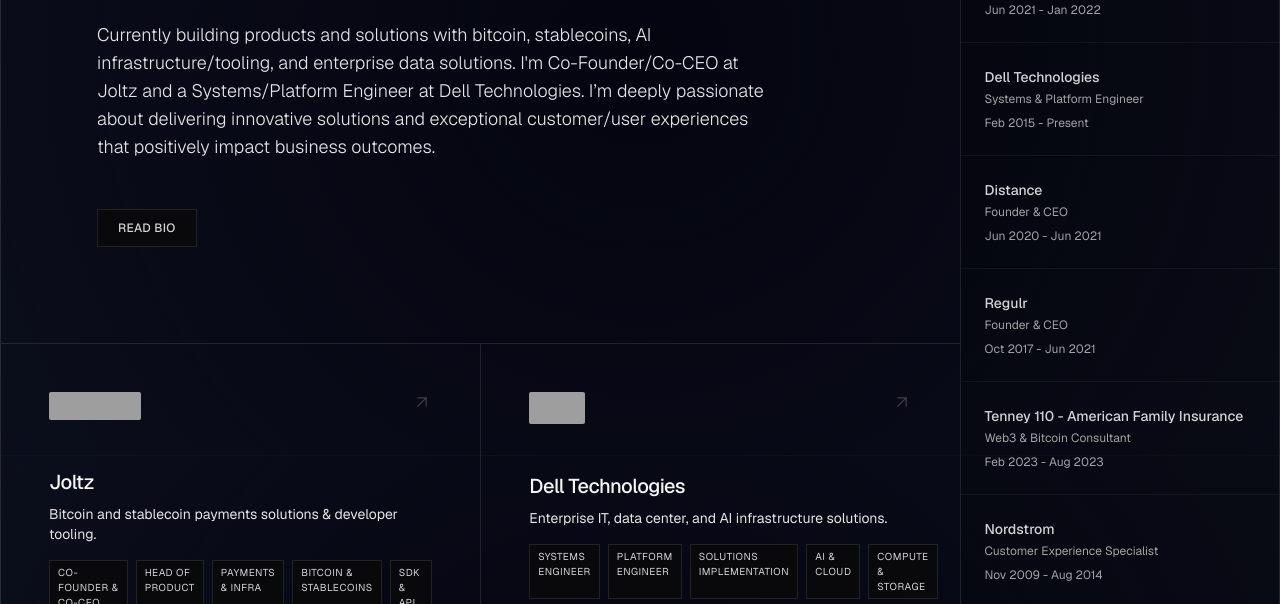
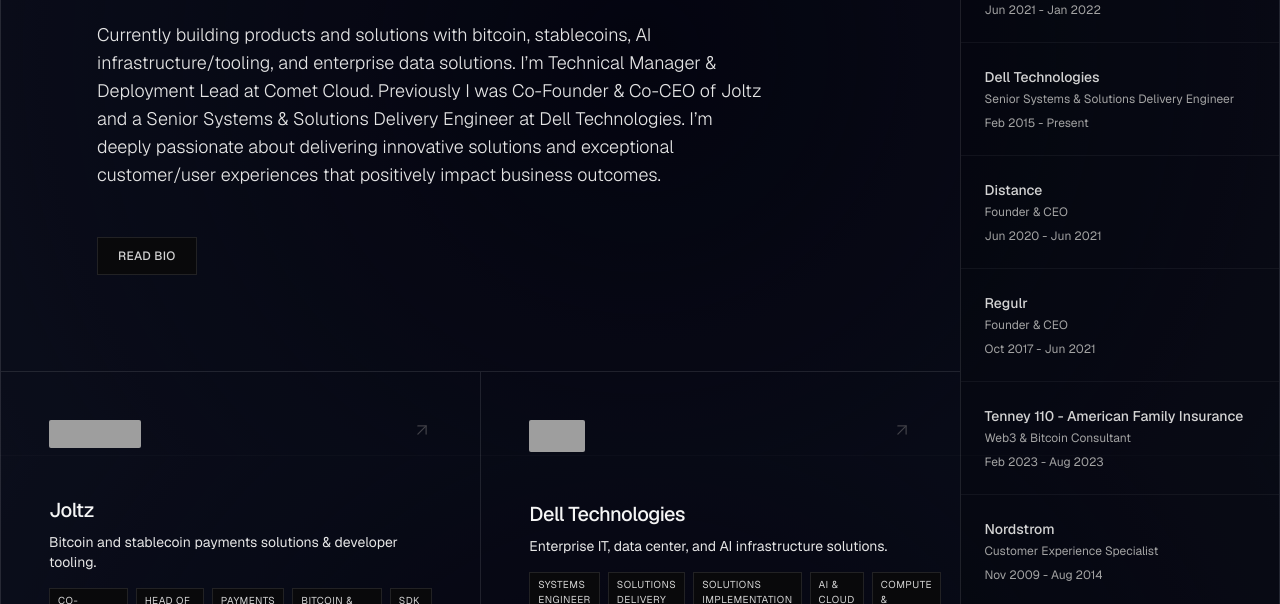
Before and after one commit to Regulr3/Dodge-Personal-Website, a plain HTML site: page _deploy/about.html in a window 1280 px wide. Shown: the part 345-949 px from the top of the page. Drawn offline with nearby package versions, Linux system fonts and the light colour scheme; grey boxes are pictures that could not be loaded; a script that the page names is missing.

Commit message:
Use one Dell title everywhere: Senior Systems & Solutions Delivery Engineer
Also corrects the About intro, which still described Joltz and Dell as current roles.

Co-Authored-By: Claude Opus 5.5 <noreply@anthropic.com>
Claude-Session: https://claude.ai/code/session_01AokSXvnsLy4tXedANpkh6m

```diff
--- a/_deploy/about.html
+++ b/_deploy/about.html
@@ -120,7 +120,7 @@
               <h2 class="md:text-3xl text-2xl font-semibold text-emerald-400 tracking-tight font-geist">
                 PRODUCT, TECHNOLOGY, &amp; STARTUP SPECIALIST
               </h2>
-              <p class="leading-relaxed md:text-lg text-base font-light text-neutral-200 font-geist max-w-2xl" style="">Currently building products and solutions with bitcoin, stablecoins, AI infrastructure/tooling, and enterprise data solutions. I'm Co-Founder/Co-CEO at Joltz and a Systems/Platform Engineer at Dell Technologies. I&rsquo;m deeply passionate about delivering innovative solutions and exceptional customer/user experiences that positively impact business outcomes.</p>
+              <p class="leading-relaxed md:text-lg text-base font-light text-neutral-200 font-geist max-w-2xl" style="">Currently building products and solutions with bitcoin, stablecoins, AI infrastructure/tooling, and enterprise data solutions. I&rsquo;m Technical Manager &amp; Deployment Lead at Comet Cloud. Previously I was Co-Founder &amp; Co-CEO of Joltz and a Senior Systems &amp; Solutions Delivery Engineer at Dell Technologies. I&rsquo;m deeply passionate about delivering innovative solutions and exceptional customer/user experiences that positively impact business outcomes.</p>
 
               <div class="pt-6 flex gap-4">
                 <a href="#about" class="inline-flex items-center gap-2 uppercase transition-colors hover:border-white/30 hover:text-white text-xs font-medium text-neutral-300 tracking-wide font-geist bg-zinc-950 border-white/10 border pt-2.5 pr-5 pb-2.5 pl-5">
@@ -180,7 +180,7 @@
                   SYSTEMS ENGINEER
                 </span>
                 <span class="text-[10px] uppercase text-neutral-300 tracking-wider font-geist bg-zinc-950 border-white/10 border pt-1 pr-2 pb-1 pl-2">
-                  PLATFORM ENGINEER
+                  SOLUTIONS DELIVERY
                 </span>
                 <span class="text-[10px] uppercase text-neutral-300 tracking-wider font-geist bg-zinc-950 border-white/10 border pt-1 pr-2 pb-1 pl-2">
                   SOLUTIONS IMPLEMENTATION
@@ -310,7 +310,7 @@
                 </p>
                 <p class="text-neutral-200 font-geist" style="">
                   I'm proud to possess a unique range of skills and experience
-                  from my 11+ years as a Systems &amp; Platform Engineer at Dell
+                  from my 11+ years as a Senior Systems &amp; Solutions Delivery Engineer at Dell
                   Technologies where I help lead enterprise-scale deployments of
                   NVIDIA GB200/300 AI clusters, a broad range of
                   compute/storage/and networking infrastructure spanning
@@ -388,7 +388,7 @@
                   Dell Technologies
                 </h4>
                 <p class="text-xs text-neutral-400 font-geist mb-2">
-                  Systems &amp; Platform Engineer
+                  Senior Systems &amp; Solutions Delivery Engineer
                 </p>
                 <p class="text-[10px] text-xs text-neutral-400 font-geist">
                   Feb 2015 - Present
```
Also changed, not shown: _deploy/index.html (+2 -2 lines).
